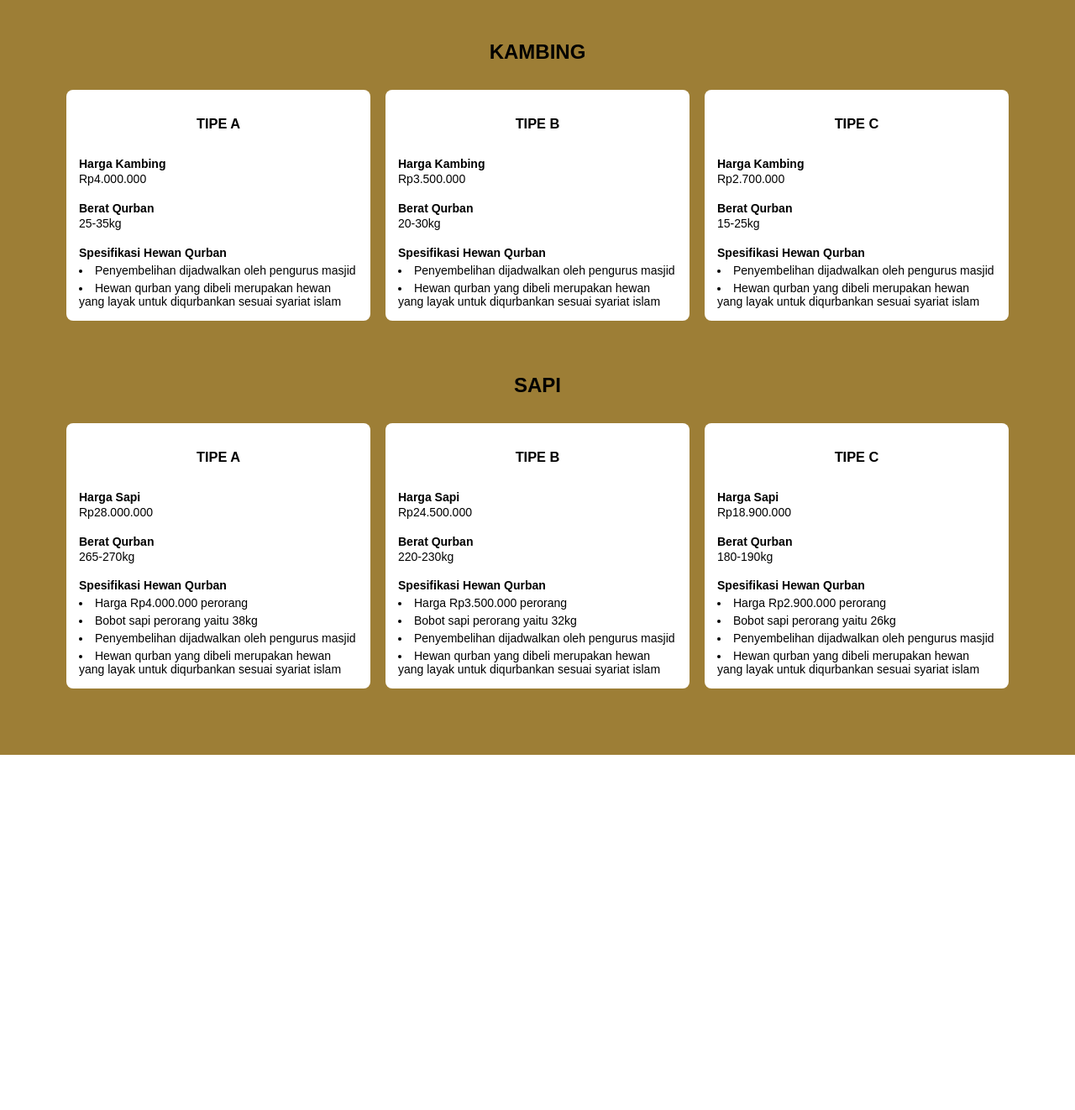
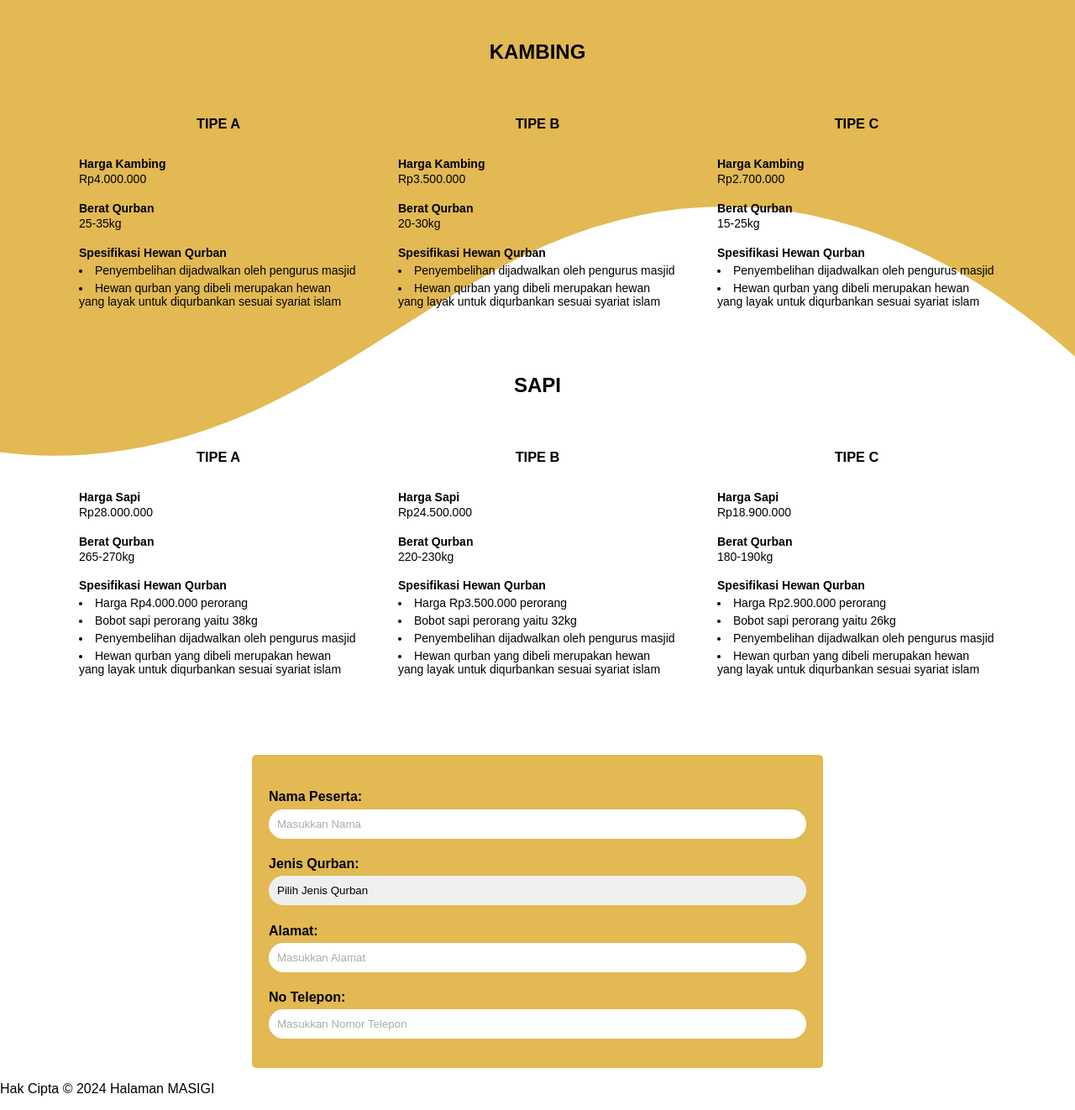
Before and after one commit to nrainisr-oktvnib/PROJECT-MASIGI, a PHP site: page /sapi.html in a window 1280 px wide. Shown: the whole page at 84% size. Before the commit the page ends 899 px from the top, so only its background shows below. Run offline with PHP 8.4, Linux system fonts and the light colour scheme.

Commit message:
Halaman Qurban

```diff
--- a/Qurban/sapi.css
+++ b/Qurban/sapi.css
@@ -2,7 +2,29 @@ body {
     font-family: Arial, sans-serif;
     margin: 0;
     padding: 0;
-    background-color: #9d7e36;
+    /*background-color: #e2b952;*/
+}
+
+.custom-shape-divider-top-1717222582 {
+    position: absolute;
+    top: 0;
+    left: 0;
+    width: 100%;
+    overflow: hidden;
+    line-height: 0;
+    transform: rotate(180deg);
+    z-index: -1;
+}
+
+.custom-shape-divider-top-1717222582 svg {
+    position: relative;
+    display: block;
+    width: calc(183% + 3px);
+    height: 550px;
+}
+
+.custom-shape-divider-top-1717222582 .shape-fill {
+    fill: #e2b952;
 }
 
 .kambing {
@@ -25,13 +47,13 @@ body {
 .KA, .KB, .KC {
     font-size: 14px;
     /*border: 1px solid #ccc;*/
-    border-radius: 8px;
+    border-radius: 5px;
     border: none;
     padding: 15px;
     margin: 9px;
     /*box-shadow: 1px 1px 10px #ccc;*/
     padding-top: 15px;
-    background-color: #fff;
+    /*background-color: #fff;*/
 }
 
 .KA h3, .KB h3, .KC h3 {
@@ -80,12 +102,12 @@ body {
 .SA, .SB, .SC {
     font-size: 14px;
     /*padding: 15px;*/
-    border-radius: 8px;
+    border-radius: 5px;
     border: none;
     padding: 15px;
     margin: 9px;
     /*box-shadow: 1px 1px 10px #ccc;*/
-    background-color: #fff;
+    /*background-color: #e2b952;*/
     /*color: #fff;*/
 }
 
@@ -117,3 +139,92 @@ body {
 .Spek li {
     margin-top: 5px;
 }
+
+.container {
+    width: 50%;
+    margin: 0 auto;
+    padding: 20px;
+    /*border: 1px solid #ccc;*/
+    border: none;
+    border-radius: 5px;
+    background-color: #e2b952;
+}
+
+.container div {
+    margin-bottom: 15px;
+}
+
+label {
+    display: block;
+    font-weight: bold;
+    margin-bottom: 5px;
+}
+
+input[type="nama-peserta"],
+input[type="tel"],
+input[type="Alamat"],
+select {
+    width: 100%;
+    padding: 10px;
+    border: none;
+    border-radius: 50px;
+    box-sizing: border-box;
+}
+
+input[type="nama-peserta"]:focus,
+input[type="tel"]:focus,
+input[type="Alamat"]:focus,
+select:focus {
+    border-color: #007bff;
+    outline: none;
+}
+
+input::placeholder,
+select {
+    color: #aaa;
+}
+
+select {
+    appearance: none;
+    -moz-appearance: none;
+    -webkit-appearance: none;
+    color: #000;
+}
+
+select:disabled {
+    color: #aaa;
+}
+
+.nama-peserta, .jenis-qurban, .Alamat {
+    margin-bottom: 20px;
+}
+
+.Alamat {
+    margin-top: 18px;
+}
+
+.nama-peserta label,
+.jenis-qurban label,
+.Alamat label,
+.NoTlp label {
+    margin-bottom: -1rem;
+    /*margin-top: 2px;*/
+}
+
+.Alamat,
+.NoTlp {
+    display: none;
+}
+
+#jenis-qurban:valid ~ .Alamat,
+#jenis-qurban:valid ~ .NoTlp {
+    display: block;
+
+footer {
+    /*background: linear-gradient(#af8928 0%, #93721f 100%)*/
+    color: fff;
+    text-align: center;
+    padding: 10px 0;
+    font-size: 14px;
+    width: 100%;
+}
--- a/Qurban/sapi.html
+++ b/Qurban/sapi.html
@@ -7,6 +7,13 @@
     <title>PROJEK AKHIR WEB</title>
 </head>
 <body>
+
+    <div class="custom-shape-divider-top-1717222582">
+    <svg data-name="Layer 1" xmlns="http://www.w3.org/2000/svg" viewBox="0 0 1200 120" preserveAspectRatio="none">
+        <path d="M985.66,92.83C906.67,72,823.78,31,743.84,14.19c-82.26-17.34-168.06-16.33-250.45.39-57.84,11.73-114,31.07-172,41.86A600.21,600.21,0,0,1,0,27.35V120H1200V95.8C1132.19,118.92,1055.71,111.31,985.66,92.83Z" class="shape-fill"></path>
+    </svg>
+</div>
+
     <h2 class="kambing">KAMBING</h2>
 
     <section class="tipe-kambing">
@@ -99,8 +106,35 @@
             </div>
         </div>
     </section>
-    <!-- <footer class="footer-wave">
-        <p>Hak Cipta &copy; 2024 Halaman Web Saya. Hak Cipta Dilindungi Undang-Undang.</p>
-    </footer> -->
+
+    <section class="container">
+        <div class="nama-peserta">
+            <label for="nama-peserta"><h4>Nama Peserta:</h4></label>
+            <input type="nama-peserta" id="nama-peserta" placeholder="Masukkan Nama">
+        </div>
+
+        <div class="jenis-qurban">
+            <label for="jenis-qurban"><h4>Jenis Qurban:</h4></label>
+            <select name="jenis" id="jenis-qurban">
+                <option value="" disabled selected>Pilih Jenis Qurban</option>
+                <option value="perorang">Perorang</option>
+                <option value="perkelompok">Perkelompok</option>
+            </select>
+
+            <div class="Alamat">
+                <label for="Alamat"><h4>Alamat:</h4></label>
+                <input type="Alamat" nama="alamat" id="alamat" placeholder="Masukkan Alamat">
+            </div>
+
+            <div class="NoTlp">
+                <label for="Tlp"><h4>No Telepon:</h4></label>
+                <input type="tel" nama="tlp" id="tlp" placeholder="Masukkan Nomor Telepon">
+            </div>
+        </div>
+    </section>
+
+    <footer>
+        <p>Hak Cipta &copy; 2024 Halaman MASIGI</p>
+    </footer>
 </body>
 </html>
```
